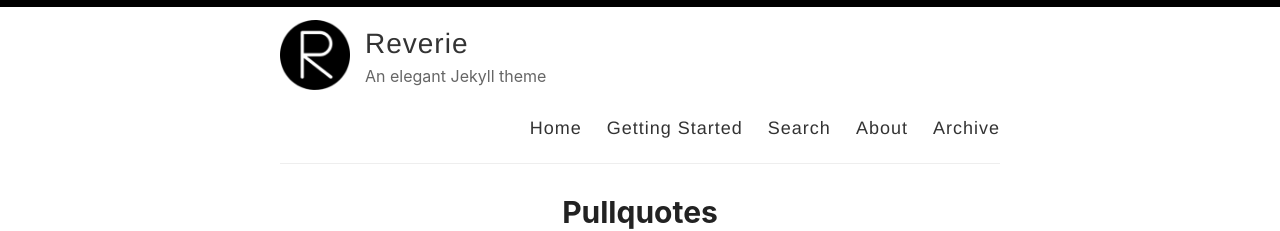
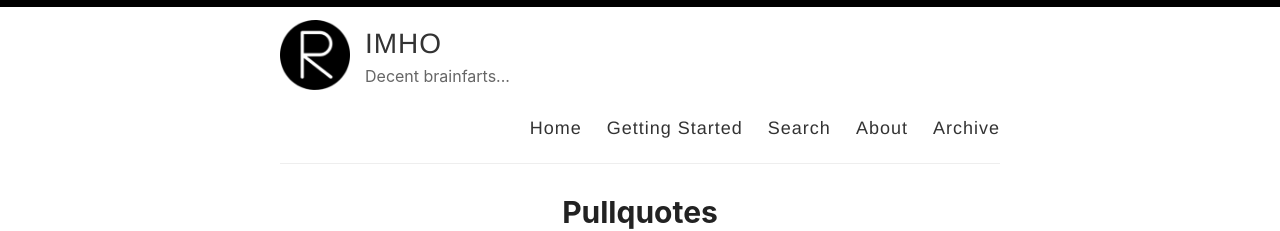
Before and after one commit to Andras-Csanyi/andras-csanyi.github.io, a Jekyll site: the page built from index.html, in a window 1280 px wide and 900 px high. Shown: the top 231 px of the window. Built offline with Jekyll 4.4.1, drawn with Linux system fonts in a browser that asks for light colours; the list of posts is cut into pages by our own code.

Commit message:
_config.yml changes

```diff
--- a/_config.yml
+++ b/_config.yml
@@ -3,13 +3,13 @@
 #
 
 # Name of your site (displayed in the header)
-name: Reverie
+name: IMHO
 
 # Name of the author
-author: Amit Merchant
+author: Andras Csanyi
 
 # Short bio or description (displayed in the header)
-description: An elegant Jekyll theme
+description: Decent brainfarts...
 
 # URL of your avatar or profile pic (you could use your GitHub profile pic)
 avatar: /images/reverie.png
```
